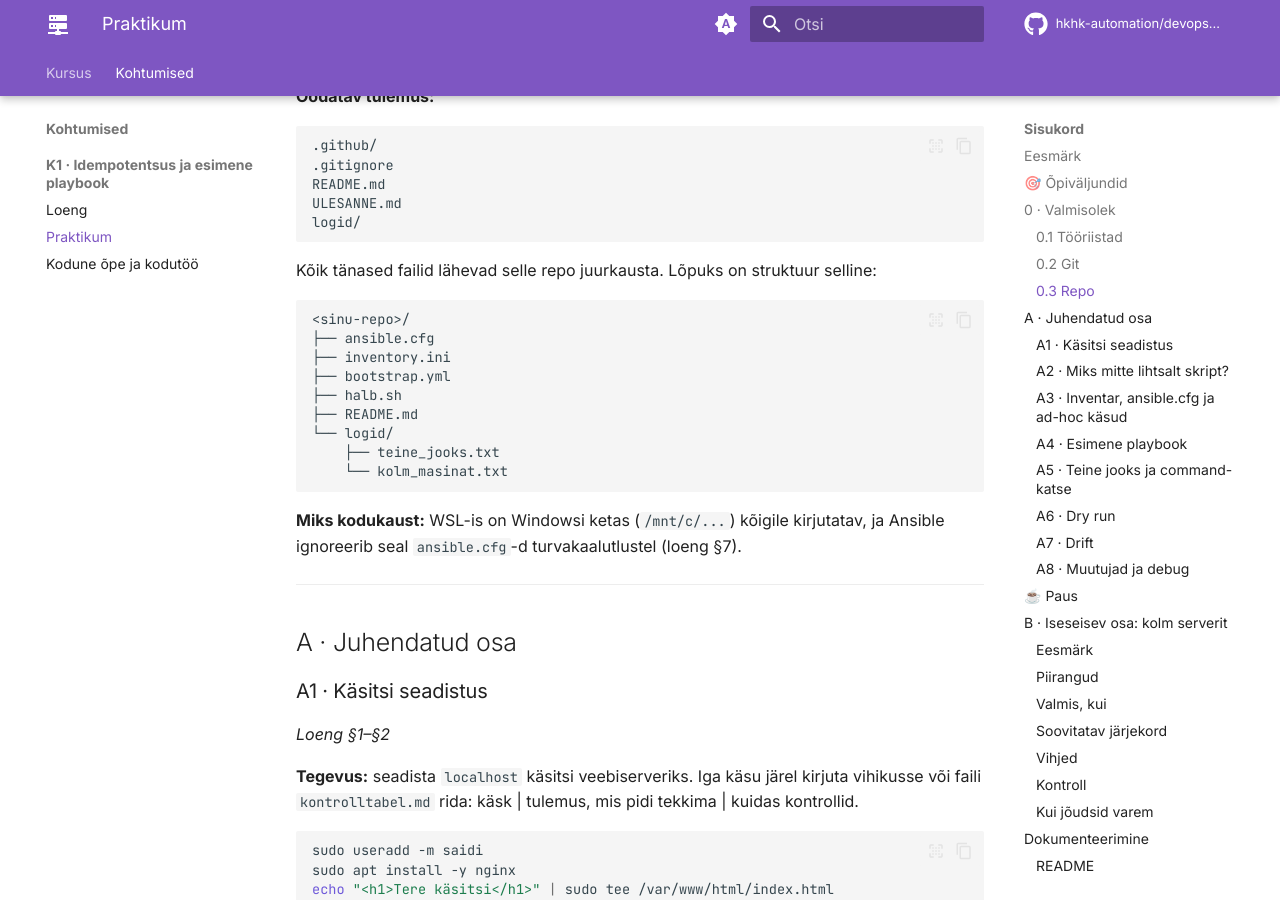
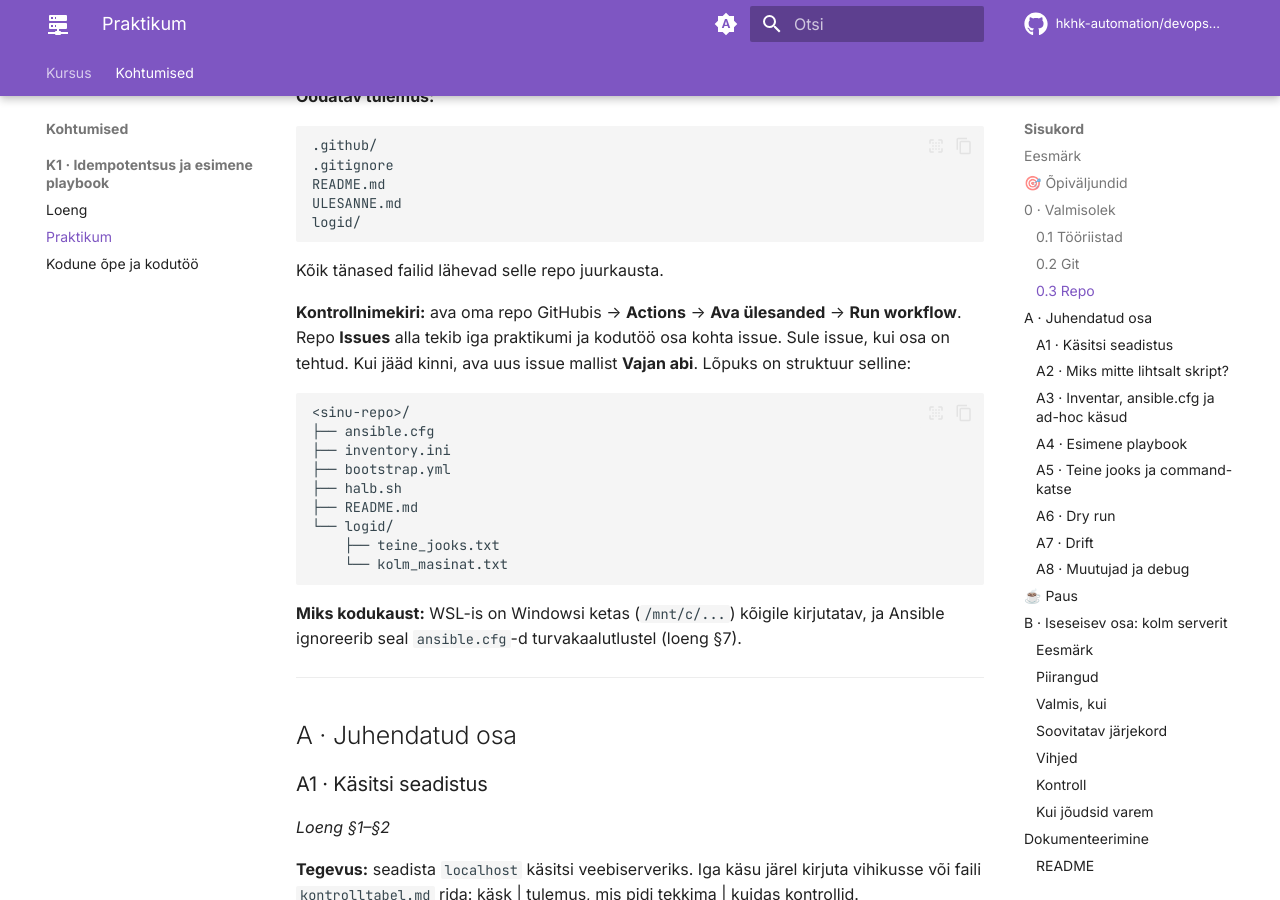
Before and after one commit to hkhk-automation/devops-lite, an MkDocs documentation site: the page built from docs/week01/lab.md, in a window 1280 px wide and 900 px high, scrolled down 2850 px. Built offline with MkDocs 1.6.1 and Material for MkDocs 9.7.7, drawn with Linux system fonts in a browser that asks for light colours; comment, search, counter and statistics services are not loaded.

Commit message:
Add checklist and issue management instructions to lab.md

````diff
--- a/docs/week01/lab.md
+++ b/docs/week01/lab.md
@@ -111,7 +111,9 @@ ULESANNE.md
 logid/
 ```
 
-Kõik tänased failid lähevad selle repo juurkausta. Lõpuks on struktuur selline:
+Kõik tänased failid lähevad selle repo juurkausta.
+
+**Kontrollnimekiri:** ava oma repo GitHubis → **Actions** → **Ava ülesanded** → **Run workflow**. Repo **Issues** alla tekib iga praktikumi ja kodutöö osa kohta issue. Sule issue, kui osa on tehtud. Kui jääd kinni, ava uus issue mallist **Vajan abi**. Lõpuks on struktuur selline:
 
 ```
 <sinu-repo>/
````
